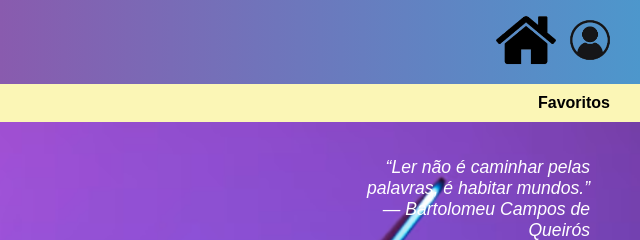
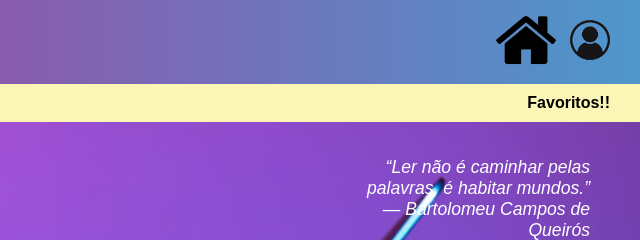
Before and after one commit to stelaN88/projeto-nebula, a plain HTML site: page index.html in a window 1280 px wide. Shown: the top 240 px of the page, 640-1280 px from the left. Drawn offline with Linux system fonts and the light colour scheme.

Commit message:
Add files via upload

```diff
--- a/index.html
+++ b/index.html
@@ -24,7 +24,7 @@
     <p class="voltar">
       <a href="index.html">Voltar</a>
     </p>
-    <a href="favoritos.html">Favoritos</a>
+    <a href="favoritos.html">Favoritos!!</a>
 
   </nav>
   <section class="banner">
```
